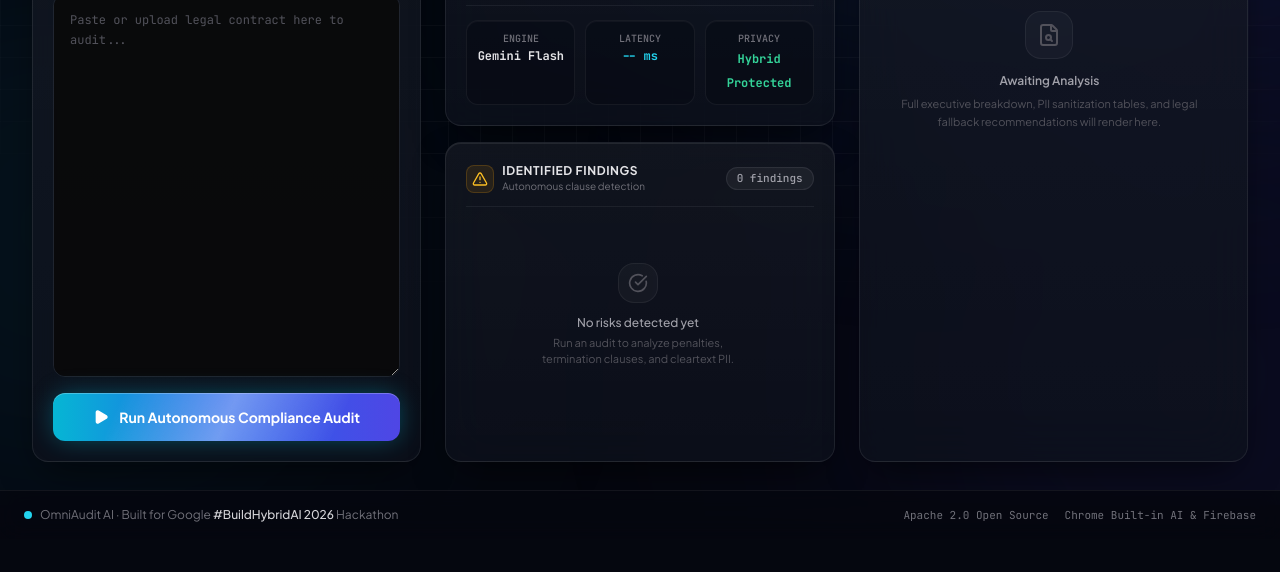
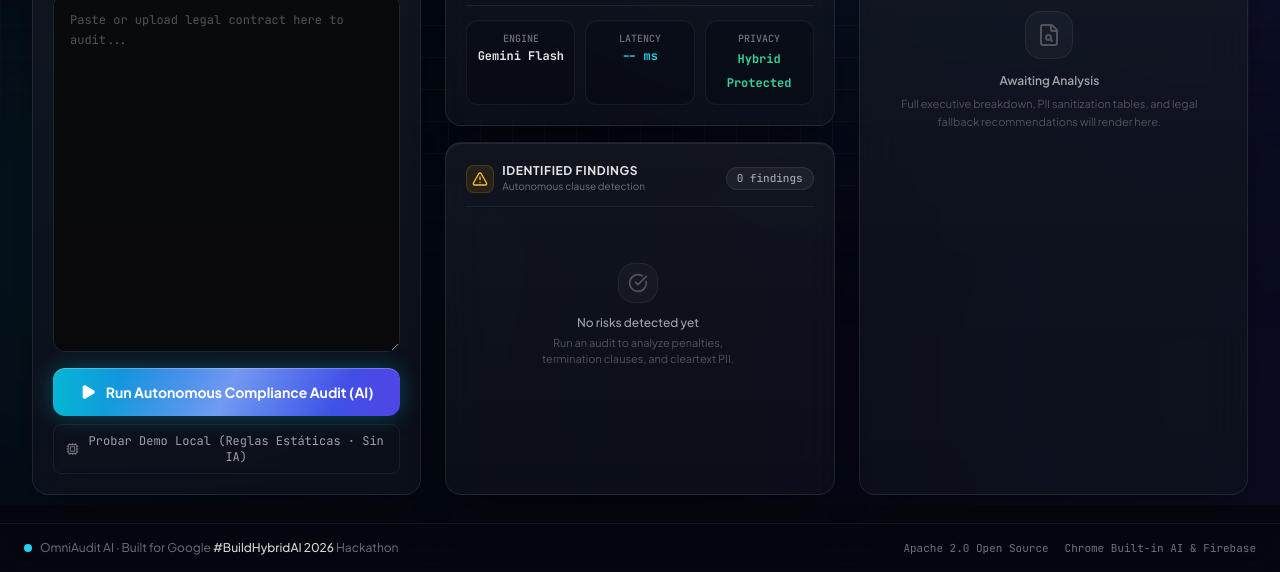
Before and after one commit to alfredoalvarado53-ui/omniaudit-ai, a plain HTML site: page index.html in a window 1280 px wide. Shown: the part 295-867 px from the top of the page. Before the commit the page ends 834 px from the top, so only its background shows below. Drawn offline with nearby package versions, Linux system fonts and the light colour scheme; no server answers.

Commit message:
feat(ui): add explicit local demo button and PDF text scanner notice

```diff
--- a/index.html
+++ b/index.html
@@ -366,14 +366,27 @@
           ></textarea>
         </div>
 
+        <!-- Action Buttons -->
+        <div class="mt-4 flex flex-col gap-2">
           <!-- Audit Trigger Button (Framer High-Impact CTA with Shimmer Sheen) -->
           <button
             id="btnRunAudit"
-          class="btn-shimmer mt-4 w-full py-3.5 px-5 rounded-xl bg-gradient-to-r from-cyan-500 via-blue-600 to-indigo-600 hover:from-cyan-400 hover:to-indigo-500 text-white font-bold text-sm glow-button flex items-center justify-center gap-2.5 transition-all transform active:scale-[0.98] cursor-pointer"
+            class="btn-shimmer w-full py-3.5 px-5 rounded-xl bg-gradient-to-r from-cyan-500 via-blue-600 to-indigo-600 hover:from-cyan-400 hover:to-indigo-500 text-white font-bold text-sm glow-button flex items-center justify-center gap-2.5 transition-all transform active:scale-[0.98] cursor-pointer"
           >
             <i data-lucide="play" class="w-4 h-4 fill-current"></i>
-          <span>Run Autonomous Compliance Audit</span>
+            <span>Run Autonomous Compliance Audit (AI)</span>
           </button>
+
+          <!-- Explicit Non-AI Benchmark Demo Button for Transparency -->
+          <button
+            id="btnRunDemo"
+            class="w-full py-2 px-3 rounded-lg border border-white/[0.06] hover:bg-white/[0.04] text-zinc-400 hover:text-zinc-200 text-xs font-mono transition flex items-center justify-center gap-1.5 cursor-pointer"
+            title="Ejecutar análisis de referencia local sin modelos de IA"
+          >
+            <i data-lucide="cpu" class="w-3.5 h-3.5 text-zinc-500"></i>
+            <span>Probar Demo Local (Reglas Estáticas · Sin IA)</span>
+          </button>
+        </div>
 
       </div>
     </div>
```
Lines whose indentation alone changed are shown as unchanged.
